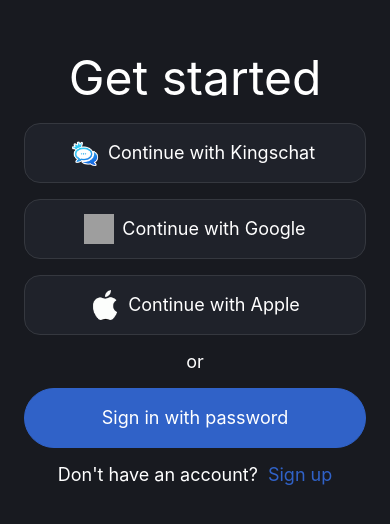
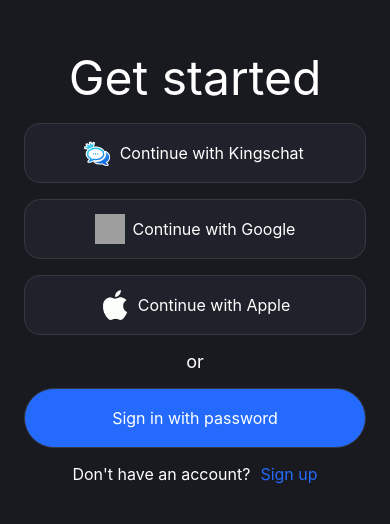
Before and after one commit to obrucheoghene/talkpod_app, a React Native app: screen /AuthOptions in a window 390 px wide. Shown: the part 156-680 px from the top of the page. Built offline with nearby package versions, Linux system fonts and the light colour scheme; grey boxes are pictures that could not be loaded.

Commit message:
feat: apply app text and app button

```diff
--- a/components/AppButton.tsx
+++ b/components/AppButton.tsx
@@ -4,8 +4,8 @@
 
 interface AppButtonProps {
   children: ReactNode,
-  style?: ViewStyle
-  onPress?: () => {}
+  style?: ViewStyle,
+  onPress?: () => {},
 }
 
 const AppButton: React.FC<AppButtonProps> = ({style, onPress, children}) => {
--- a/components/Divider.tsx
+++ b/components/Divider.tsx
@@ -1,14 +1,17 @@
-import React from "react"
+import React, { useContext } from "react"
 import { View, Text, StyleSheet } from "react-native"
+import AppText from "./AppText"
+import { AppContext } from "../context/AppContext"
 
 interface DividerProps {
     text: string
 }
 const Divider: React.FC<DividerProps> = ({text}) => {
+    const {theme} = useContext(AppContext);
   return (
     <View style={styles.container}>
         <View style={styles.line}></View>
-        <View><Text style={styles.text}>{text}</Text></View>
+        <View><AppText style={{fontSize: theme.sizes.m}}>{text}</AppText></View>
         <View style={styles.line}></View>
     </View>
   )
--- a/screens/auth/ActionText.tsx
+++ b/screens/auth/ActionText.tsx
@@ -1,15 +1,21 @@
 import { StyleSheet, Text, View, Pressable } from "react-native"
+import AppText from "../../components/AppText"
+import { useContext } from "react"
+import { AppContext } from "../../context/AppContext"
 
 interface ActionTextProps {
     question: string,
     actionText: string
 }
 const ActionText: React.FC<ActionTextProps> = ({ question, actionText }) => {
+    const {theme} = useContext(AppContext);
     return (
         <View style={styles.container}>
-            <Text style={styles.text}>{question}</Text>
+            <AppText >{question}</AppText>
 
-            <Pressable><Text style={styles.actionText}>{actionText}</Text></Pressable>
+            <Pressable><AppText style={{
+                color: theme.colors.primary
+            }}>{actionText}</AppText></Pressable>
         </View>
     )
 }
--- a/screens/auth/AuthOptions.tsx
+++ b/screens/auth/AuthOptions.tsx
@@ -27,21 +27,24 @@
 
       <AppButton>
         <Image source={kingschat} style={styles.icon} />
-        <View><AppText style={{fontSize: theme.sizes.m}} >Continue with Kingschat </AppText></View>
+        <View><AppText  >Continue with Kingschat </AppText></View>
       </AppButton>
 
       <AppButton>
         <Image source={google} style={styles.icon} />
-        <View><AppText style={{fontSize: theme.sizes.m}}>Continue with Google</AppText></View>
+        <View><AppText >Continue with Google</AppText></View>
       </AppButton>
       <AppButton>
         <Image source={apple} style={styles.icon} />
-        <View><AppText style={{fontSize: theme.sizes.m}}>Continue with Apple</AppText></View>
+        <View><AppText >Continue with Apple</AppText></View>
       </AppButton>
 
       <Divider text="or" />
-      <AppButton style={buttonStyles.blueContainer}>
-        <AppText style={{fontSize: theme.sizes.m}}>Sign in with password</AppText>
+      <AppButton style={{
+        backgroundColor: theme.colors.primary,
+        borderRadius: theme.sizes.s60
+      }}>
+        <AppText >Sign in with password</AppText>
       </AppButton>
 
       <ActionText question="Don't have an account?" actionText="Sign up"/>
```
